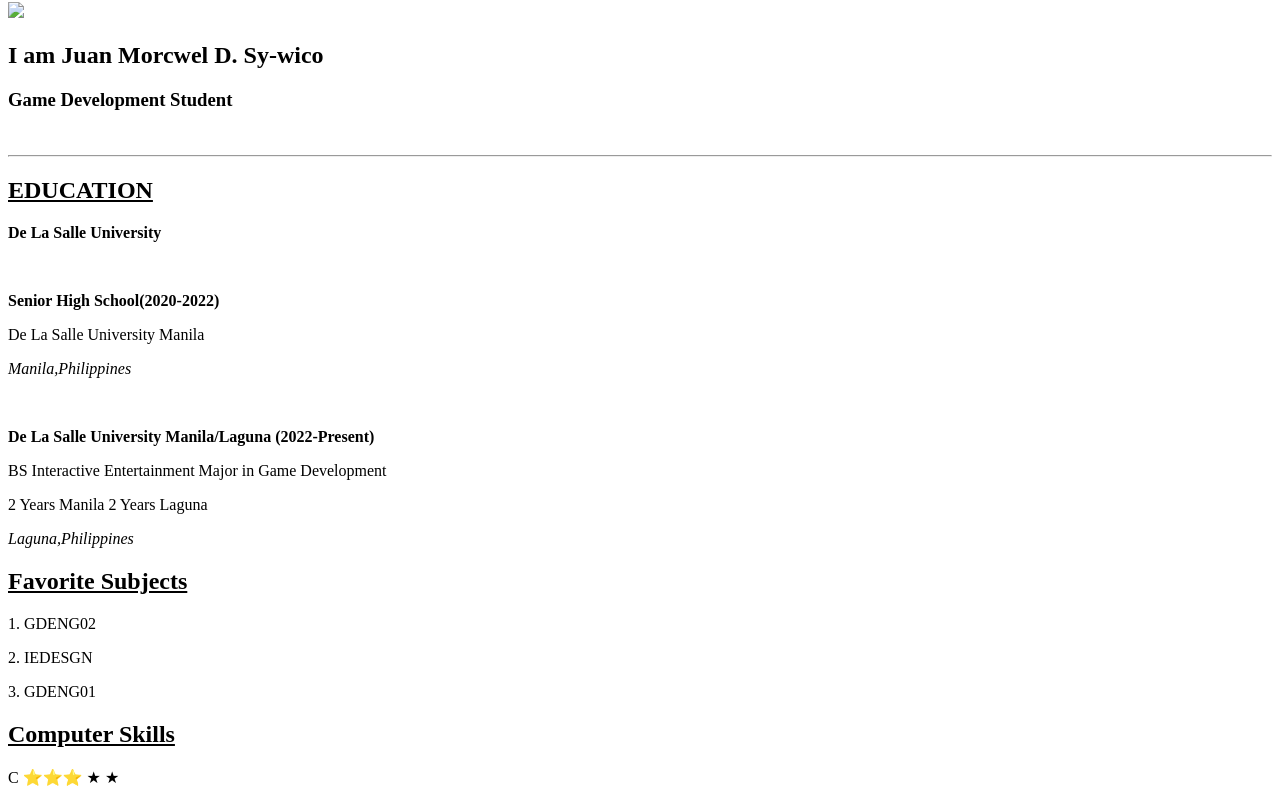
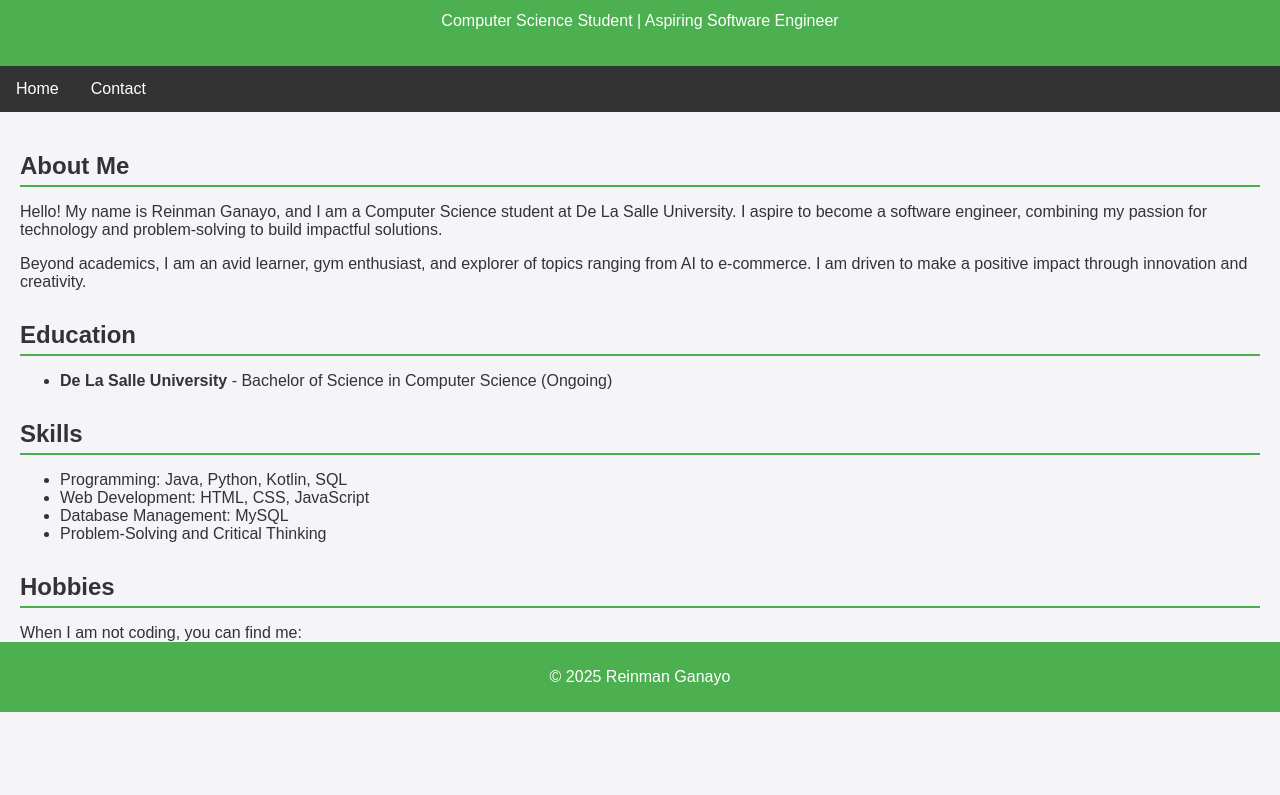
Before and after one commit to Rggman/cv_test, a plain HTML site: page index.html in a window 1280 px wide. Shown: the part 88-883 px from the top of the page. After the commit the page ends 850 px from the top, so only its background shows below. Drawn offline with Linux system fonts and the light colour scheme.

Commit message:
Add files via upload

```diff
--- a/index.html
+++ b/index.html
@@ -1,61 +1,110 @@
+
 <!DOCTYPE html>
+<html lang="en">
+<head>
+    <meta charset="UTF-8">
+    <meta name="viewport" content="width=device-width, initial-scale=1.0">
+    <title>Reinman Ganayo - CV</title>
+    <style>
+        body {
+            font-family: Arial, sans-serif;
+            margin: 0;
+            padding: 0;
+            background-color: #f4f4f9;
+            color: #333;
+        }
+        header {
+            background-color: #4CAF50;
+            color: white;
+            padding: 20px 10px;
+            text-align: center;
+        }
+        nav {
+            background-color: #333;
+            overflow: hidden;
+        }
+        nav a {
+            float: left;
+            display: block;
+            color: white;
+            text-align: center;
+            padding: 14px 16px;
+            text-decoration: none;
+        }
+        nav a:hover {
+            background-color: #ddd;
+            color: black;
+        }
+        main {
+            padding: 20px;
+        }
+        section {
+            margin-bottom: 30px;
+        }
+        h2 {
+            border-bottom: 2px solid #4CAF50;
+            padding-bottom: 5px;
+            margin-bottom: 10px;
+        }
+        footer {
+            background-color: #4CAF50;
+            color: white;
+            text-align: center;
+            padding: 10px 0;
+            position: fixed;
+            width: 100%;
+            bottom: 0;
+        }
+    </style>
+</head>
+<body>
+    <header>
+        <h1>Reinman Ganayo</h1>
+        <p>Computer Science Student | Aspiring Software Engineer</p>
+    </header>
 
-<html>
+    <nav>
+        <a href="index.html">Home</a>
+        <a href="contact.html">Contact</a>
+    </nav>
 
-<head>
-    <title>MY BIO PAGE</title>
-</head>
+    <main>
+        <section id="about">
+            <h2>About Me</h2>
+            <p>Hello! My name is Reinman Ganayo, and I am a Computer Science student at De La Salle University. I aspire to become a software engineer, combining my passion for technology and problem-solving to build impactful solutions.</p>
+            <p>Beyond academics, I am an avid learner, gym enthusiast, and explorer of topics ranging from AI to e-commerce. I am driven to make a positive impact through innovation and creativity.</p>
+        </section>
 
-<body>
-    <h1> ALL ABOUT ME</h1>
-    <hr>
-    <img src ="jm.jpg" height="200">
-    <h2>I am Juan Morcwel D. Sy-wico</h2>
-    <h3>Game Development Student</h3>
-    <br>
-    <hr>
+        <section id="education">
+            <h2>Education</h2>
+            <ul>
+                <li><strong>De La Salle University</strong> - Bachelor of Science in Computer Science (Ongoing)</li>
+            </ul>
+        </section>
 
-    <h2><u>EDUCATION</u></h2>
-    <p><b>De La Salle University</b></p>
-    <br>
-    <p><b>Senior High School(2020-2022)</b> </p>
-    <p> De La Salle University Manila</p>
-    <p><i>Manila,Philippines</i></p>
-    <br>
-    <p><b>De La Salle University Manila/Laguna (2022-Present)</b></p>
-    <p>BS Interactive Entertainment Major in Game Development </p>
-    <p>2 Years Manila 2 Years Laguna</p>
-    <p><i>Laguna,Philippines</i></p>
+        <section id="skills">
+            <h2>Skills</h2>
+            <ul>
+                <li>Programming: Java, Python, Kotlin, SQL</li>
+                <li>Web Development: HTML, CSS, JavaScript</li>
+                <li>Database Management: MySQL</li>
+                <li>Problem-Solving and Critical Thinking</li>
+            </ul>
+        </section>
 
-    <h2><u>Favorite Subjects</u></h2>
-    <p>1. GDENG02</p>
-    <p>2. IEDESGN</p>
-    <p>3. GDENG01</p>
+        <section id="hobbies">
+            <h2>Hobbies</h2>
+            <p>When I am not coding, you can find me:</p>
+            <ul>
+                <li>Working out at the gym</li>
+                <li>Exploring the latest trends in artificial intelligence</li>
+                <li>Engaging in discussions about body positivity and personal growth</li>
+            </ul>
+        </section>
+    </main>
 
-    <h2><u>Computer Skills</u></h2>
-    <p>C  ⭐⭐⭐ ★ ★</p>
-    <p>C++ ⭐⭐⭐ ★ ★</p>
-    <p>C# ⭐⭐★ ★ ★</p>
-    <p>HTML⭐⭐ ★ ★ ★</p>
-    <hr>
-
-    <h2><u>HOBBIES</u></h2>
-        <p>Figure Collecting</p>
-        <img src="spiderman.jpg" height = "200">
-        <p>Just love collecting different anime figures and I love spiderman too.</p>
-
-        <br>
-
-        <p>Video Games</p>
-        <img src="games.jpg" height="200">
-        <p> That is why I chose this course, make games that impact others the way they impact me</p>
-
-        <br>
-
-        <p class="left">Basketball</p>
-        <img src="lebron.jpg" height="200">
-        <p> The sport I grew up doing and loving because of Lebron James the GOAT</p>
-
-
+    <footer>
+        <p>&copy; 2025 Reinman Ganayo</p>
+    </footer>
 </body>
 </html>
```
